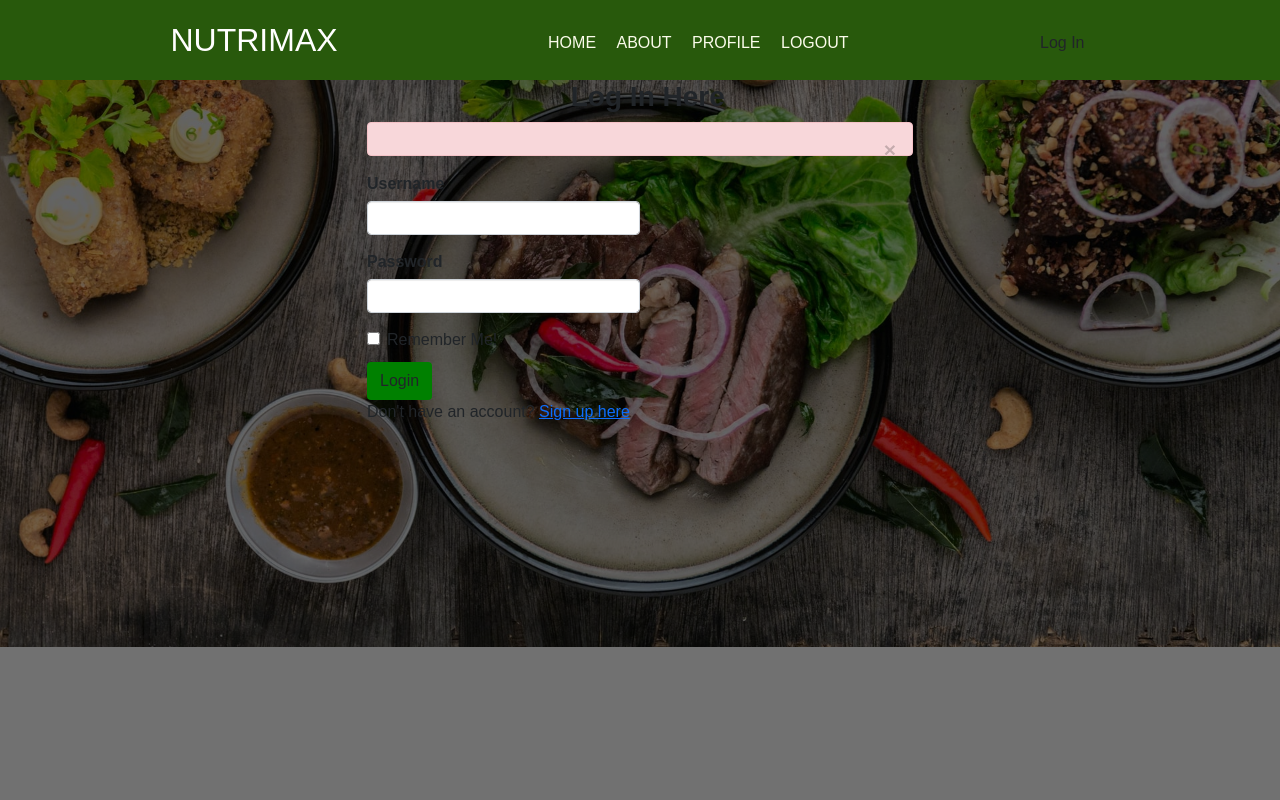
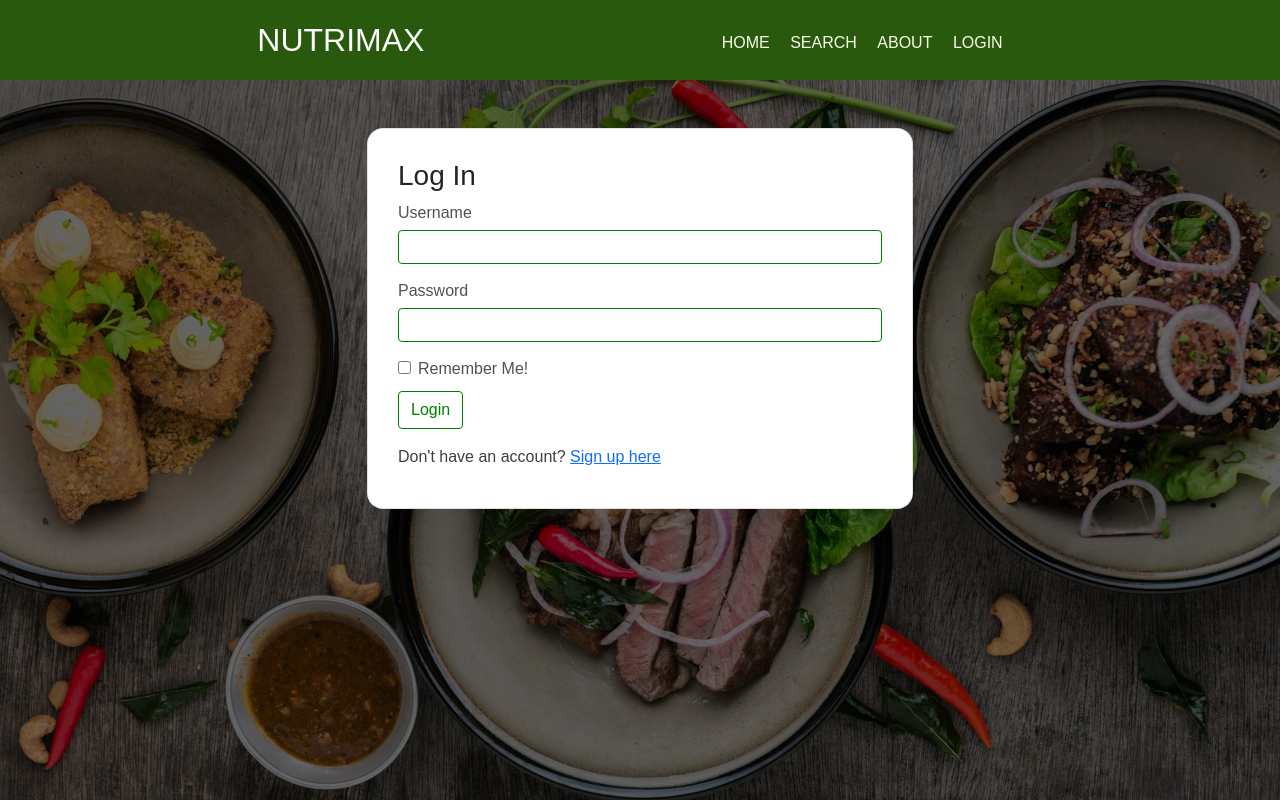
Before and after one commit to peterken674/nutrimax, a Flask app: page /auth/login in a window 1280 px wide. Run offline with Flask 2, Linux system fonts and the light colour scheme; some libraries are stand-ins or nearby versions.

Commit message:
Restyle login and signup.

```diff
--- a/app/main/views.py
+++ b/app/main/views.py
@@ -29,8 +29,8 @@ def about():
 
     if form.validate_on_submit():
         if current_user.is_authenticated:
-            sender = current_user
-            feedback = form.feedback.data + " Sender: {} {} ({})".format(sender.fname, sender.lname, sender.email)
+            # sender = current_user
+            feedback = form.feedback.data
             subject = form.subject.data
 
 
--- a/app/static/css/style.css
+++ b/app/static/css/style.css
@@ -101,8 +101,9 @@ body {
     background-image: url('../images/lily-banse--YHSwy6uqvk-unsplash\ \(2\).jpg') ;
     background-size:cover;
     background-repeat: no-repeat;
-    background-position: center;
+    background-position: top;
     background-color: #ffa92025;
+    height: 100vh;
     background-blend-mode:darken;
     background-color: rgba(0, 0, 0, 0.555);
 
@@ -116,7 +117,8 @@ body {
     text-align: center;
     padding:30px;
     width: 85%;
-    border-radius: 10%;
+    border-radius: 1rem;
+    min-height: 200px;
     height: 90%;
     background-color: #e2900bdc;
     color:white;
@@ -127,6 +129,46 @@ body {
     font-size: 35px;
 }
 
+.login-form{
+    background-color: white;
+    text-align: left;
+    width: 100%;
+
+}
+.login-form input{
+    width: 100%;
+    box-shadow: none;
+    border: 1px solid green;
+}
+.login-form label{
+     color: rgb(82, 82, 82);
+     font-weight: 300;
+}
+.login-form #submit{
+    color: green;
+    background-color: white;
+    border: 1px solid green;
+    transition: 150ms;
+}
+.login-form #submit:hover{
+    color: white;
+    background-color: green;
+    border: 1px solid green;
+}
+.login-form h1{
+    color: green;
+}
+.login-form #remember{
+    width: initial;
+}
+.login-form #submit{
+    width: initial;
+}
+.login-form p{
+    color: #3F3F3F;
+    font-weight: 300;
+    margin-top: 1rem;
+}
 /* ============About Page============ */
 
 #about, #contact{
--- a/app/templates/auth/login.html
+++ b/app/templates/auth/login.html
@@ -9,15 +9,18 @@
     <div class="row" id="particle-js">
       <div class= "col-md-3"></div>
       <div class="col-md-6" id="login">
-          <h3 class="text-center"><i class="fas fa-sign-in-alt text-center"></i>&nbsp; <strong class="text-center" >Log In Here</strong></h3>
+      <div class="login-form card mt-5">
+          <h3 class="text-dark">Log In</h3>
           <!-- flash message        -->
+          {% if get_flashed_messages()%}
           <div class="alert alert-danger">
               <button type="button" class="close" data-dismiss="alert">&times;</button>
               {{ get_flashed_messages()[-1] }}
           </div>
-
+          {% endif %}
           {{wtf.quick_form(loginform)}}
-      <p> Don't have an account? <a id="sign" href="{{url_for('auth.signup')}}">Sign up here</a></p>
+          <p class="mb-1"> Don't have an account? <a id="sign" href="{{url_for('auth.signup')}}">Sign up here</a></p>
+      </div>
      </div>
      <div clas="col-md-3"> </div>
     </div>
--- a/app/templates/auth/signup.html
+++ b/app/templates/auth/signup.html
@@ -5,8 +5,8 @@
     <div class="container">
         <div class="row">
             <div class="col-md-3"></div>
-            <div class="col-md-6"id="login">
-                <h3 class="text-center"><i class="fas fa-user-plus"></i></i>&nbsp; <strong>Sign Up</strong></h3>
+            <div class="col-md-6 login-form card mt-5" id="login">
+                <h3 class="text-dark">Sign Up</h3>
                 {{ wtf.quick_form(form) }}
                 <p> Already have an account? <a id="sign" href="{{url_for('auth.login')}}">Login here</a></p>
             </div>
--- a/app/templates/index.html
+++ b/app/templates/index.html
@@ -17,7 +17,7 @@
 <h1 class="message">"Good news! You don't have to <span class="less">eat less</span>,you just need to <span class="less">eat right!</span>" </h1>
 <div class="container site-information" >
   <div class="row">
-    <div class="col-md-4">
+    <div class="col-lg-4">
       <div class="card text-center">
         <div class="card-body">
           <h4 class="card-heading">Know What You Eat</h4>
@@ -26,7 +26,7 @@
         </div>
       </div>
     </div>
-    <div class="col-md-4">
+    <div class="col-lg-4">
       <div class="card text-center">
         <div class="card-body">
           <h4 class="card-heading">Watch Your Health</h4>
@@ -35,7 +35,7 @@
         </div>
       </div>
     </div>
-    <div class="col-md-4">
+    <div class="col-lg-4">
       <div class="card text-center">
         <div class="card-body">
           <h4 class="card-heading">Share Your Expertise</h4>
--- a/app/templates/navbar.html
+++ b/app/templates/navbar.html
@@ -5,29 +5,15 @@
         </div>
         <div class="nav-items">
             <ul>
-                <li><a href="#">Home</a></li>
+                <li><a href="{{url_for('main.index')}}">Home</a></li>
+                <li><a href="#">Search</a></li>
                 <li><a href="{{url_for('main.about')}}">About</a></li>
-                <li><a href="#">Profile</a></li>
-                <li><a href="#">Logout</a></li>
+                {% if current_user.is_authenticated %}
+                <li><a href="{{url_for('auth.logout')}}">Logout ({{ current_user.username }})</a></li>
+                {% else %}
+                <li><a href="{{url_for('auth.login')}}">Login</a></li>
+                {% endif %}
             </ul>
         </div>
-        <div class="logout-div">
-
-			{% if current_user.is_authenticated %}
-                <div class="logged_in_user mx-3">
-                    <h3>{{ current_user.username }}</h3></div>
-                <div class="logout-btn">
-				<form action="{{url_for('auth.logout')}}">
-                    <button type="submit" class="btn logout">Log Out</button>
-                </form>
-			</div>
-            {% else %}
-            <div class="logout-btn">
-				<form action="{{url_for('auth.login')}}">
-                    <button type="submit" class="btn logout">Log In</button>
-                </form>
-			</div>
-            {% endif %}
-		</div>
     </div>
 </nav>
--- a/config.py
+++ b/config.py
@@ -29,7 +29,7 @@ class ProdConfig(Config):
         SQLALCHEMY_DATABASE_URI = SQLALCHEMY_DATABASE_URI.replace("postgres://", "postgresql://", 1)
 
 class TestConfig(Config):
-    SQLALCHEMY_DATABASE_URI = 'postgresql+psycopg2://moringa:Robert11@localhost/project_week_test'
+    SQLALCHEMY_DATABASE_URI = 'postgresql+psycopg2://peterken:pa55@localhost/project_week_test'
 
 class DevConfig(Config):
     '''
--- a/manage.py
+++ b/manage.py
@@ -5,7 +5,7 @@ from app.models import User
 
 
 # Creating app instance.
-app = create_app("production")
+app = create_app("development")
 
 manager = Manager(app)
 manager.add_command('server', Server)
```
Lines whose indentation alone changed are shown as unchanged.
